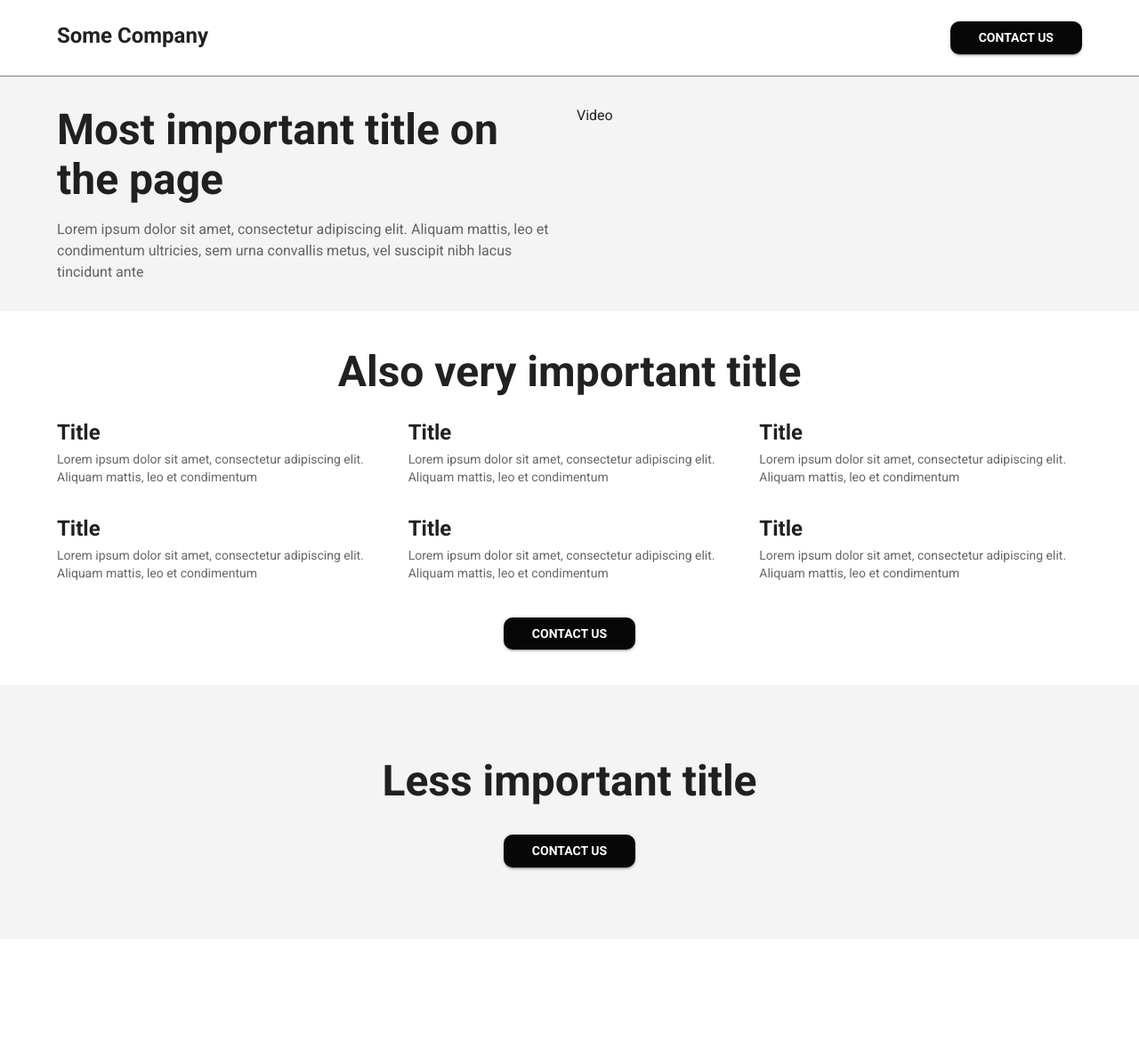
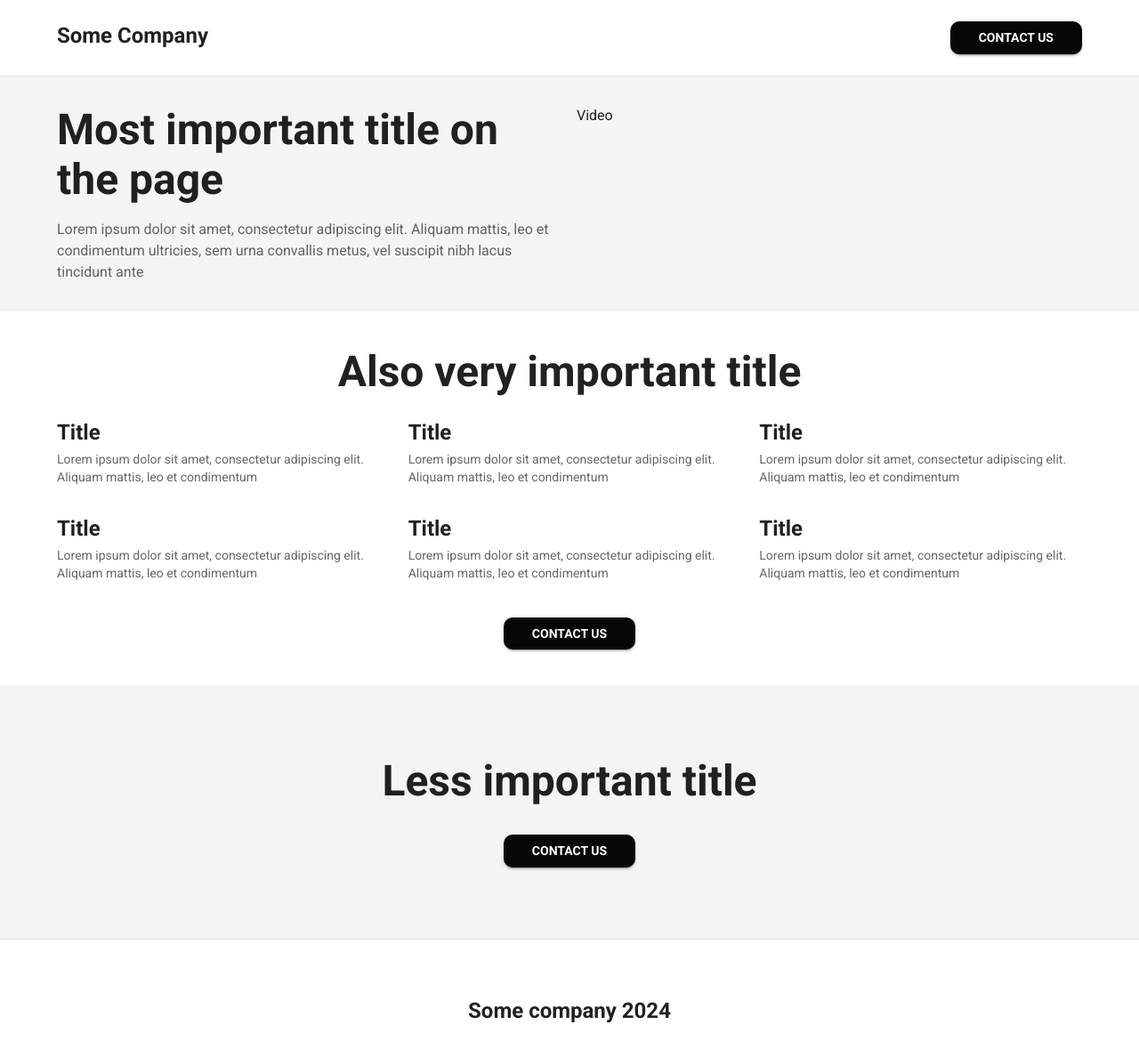
Before and after one commit to LeMane1/cadex-test, a Next.js app: page / in a window 1280 px wide. Shown: the top 1188 px of the page at 89% size. Before the commit the page ends 1055 px from the top, so only its background shows below. Built offline with nearby package versions, Linux system fonts and the light colour scheme; what @mui/material-nextjs would draw is missing.

Commit message:
added border-color, added Footer

```diff
--- a/src/app/layout.tsx
+++ b/src/app/layout.tsx
@@ -2,6 +2,7 @@ import type { Metadata } from "next";
 import "@/styles/globals.css";
 import Providers from "@/lib/Providers";
 import Header from "@/components/header";
+import Footer from "@/components/footer";
 
 export const metadata: Metadata = {
   title: "Home",
@@ -19,6 +20,7 @@ export default function RootLayout({
         <Providers>
           <Header/>
           {children}
+          <Footer/>
         </Providers>
       </body>
     </html>
--- /dev/null
+++ b/src/components/footer/index.ts
@@ -0,0 +1 @@
+export {default} from './ui/Footer'
--- /dev/null
+++ b/src/components/footer/ui/Footer.tsx
@@ -0,0 +1,18 @@
+import {Box, Typography} from "@mui/material";
+
+export default function Footer() {
+  return (
+    <Box
+      component='footer'
+      sx={{
+        paddingTop: 8,
+        paddingBottom: 8,
+        borderTop: '1px solid var(--border-color)',
+      }}
+    >
+      <Typography variant='h5' component='h5' fontWeight='bold' textAlign='center'>
+        Some company 2024
+      </Typography>
+    </Box>
+  )
+}
--- a/src/components/header/ui/Header.tsx
+++ b/src/components/header/ui/Header.tsx
@@ -6,7 +6,7 @@ export default function Header() {
   return (
       <Box component='header' sx={{
         position: 'sticky',
-        borderBottom: '1px solid gray',
+        borderBottom: '1px solid var(--border-color)',
       }}>
         <ContainerLayout
           sx={{
--- a/src/styles/globals.css
+++ b/src/styles/globals.css
@@ -2,6 +2,7 @@
   --background: #ffffff;
   --foreground: #171717;
   --bg-section: #f4f4f4;
+  --border-color: #dfdfdf;
 }
 
 html,
```
